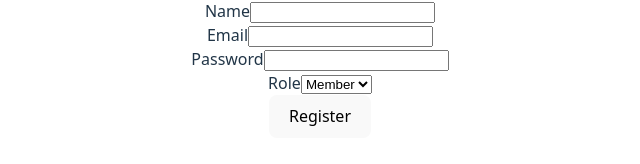
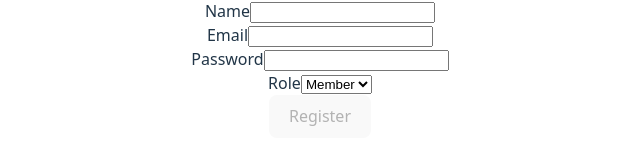
Before and after one commit to christyxavier777/gms, a React (Vite) app: page /register in a window 1280 px wide. Shown: the part 394-558 px from the top of the page, without its empty margins (320-960 px from the left). Built offline with nearby package versions, Linux system fonts and the light colour scheme.

Commit message:
frontend: disable submit when invalid or submitting

```diff
--- a/src/pages/Login.jsx
+++ b/src/pages/Login.jsx
@@ -6,6 +6,7 @@ export default function Login() {
   const [email, setEmail] = useState('')
   const [password, setPassword] = useState('')
   const [error, setError] = useState('')
+  const [isSubmitting, setIsSubmitting] = useState(false)
   const { setUser } = useAuth()
   const navigate = useNavigate()
 
@@ -16,9 +17,11 @@ export default function Login() {
       return
     }
     setError('')
+    setIsSubmitting(true)
     const fakeUser = { email, role: 'member' }
     setUser(fakeUser)
     localStorage.setItem("user", JSON.stringify(fakeUser))
+    setIsSubmitting(false)
     navigate(`/${fakeUser.role}`)
   }
 
@@ -47,8 +50,12 @@ export default function Login() {
           />
         </div>
 
-        <button type="submit" className="w-full bg-blue-600 text-white py-2 rounded font-medium">
-          Login
+        <button
+          type="submit"
+          disabled={!email || !password || isSubmitting}
+          className="w-full bg-blue-600 text-white py-2 rounded font-medium"
+        >
+          {isSubmitting ? 'Submitting...' : 'Login'}
         </button>
         {error && <p className="text-red-600 mt-2">{error}</p>}
       </form>
--- a/src/pages/Register.jsx
+++ b/src/pages/Register.jsx
@@ -8,6 +8,7 @@ export default function Register() {
   const [password, setPassword] = useState('')
   const [role, setRole] = useState('member')
   const [error, setError] = useState('')
+  const [isSubmitting, setIsSubmitting] = useState(false)
   const { setUser } = useAuth()
   const navigate = useNavigate()
 
@@ -18,9 +19,11 @@ export default function Register() {
       return
     }
     setError('')
+    setIsSubmitting(true)
     const fakeUser = { name, email, role }
     setUser(fakeUser)
     localStorage.setItem("user", JSON.stringify(fakeUser))
+    setIsSubmitting(false)
     navigate(`/${role}`)
   }
 
@@ -72,8 +75,12 @@ export default function Register() {
           </select>
         </div>
 
-        <button type="submit" className="w-full bg-blue-600 text-white py-2 rounded font-medium">
-          Register
+        <button
+          type="submit"
+          disabled={!name || !email || !password || !role || isSubmitting}
+          className="w-full bg-blue-600 text-white py-2 rounded font-medium"
+        >
+          {isSubmitting ? 'Submitting...' : 'Register'}
         </button>
         {error && <p className="text-red-600 mt-2">{error}</p>}
       </form>
```
